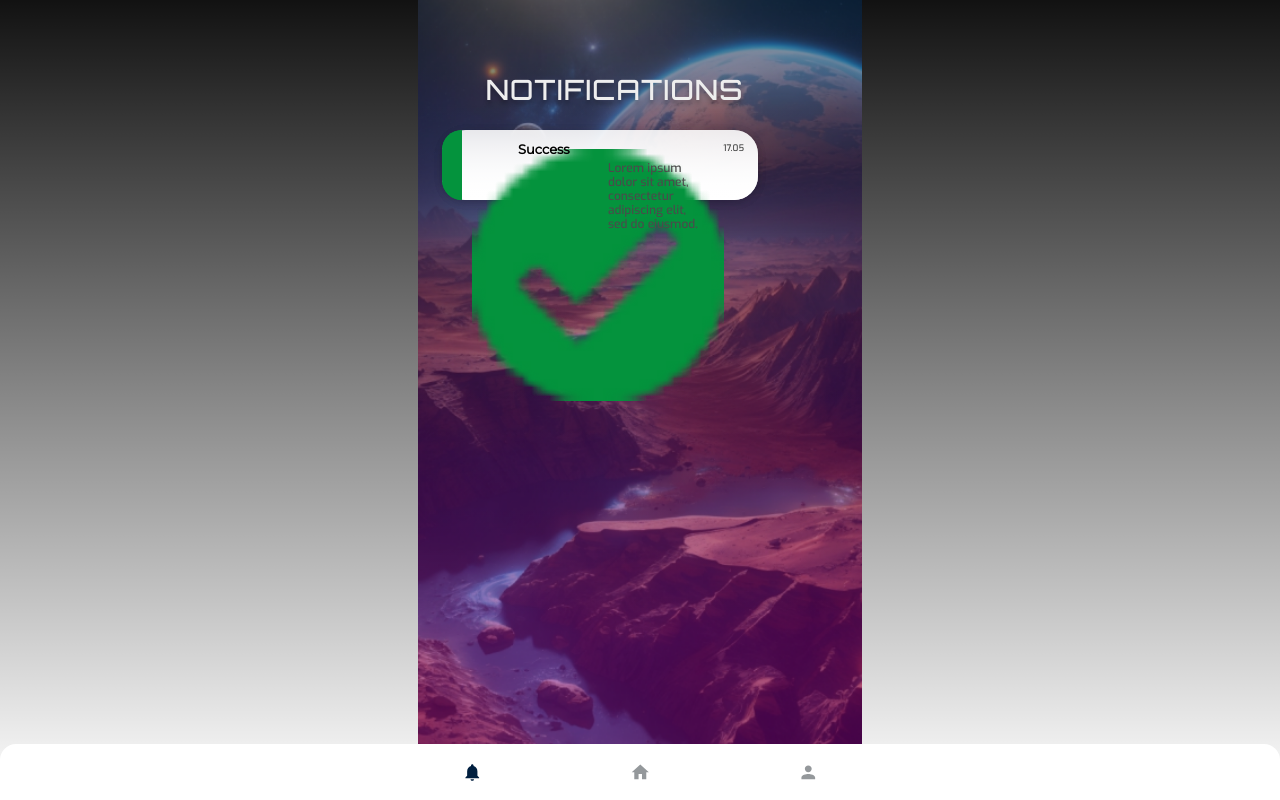
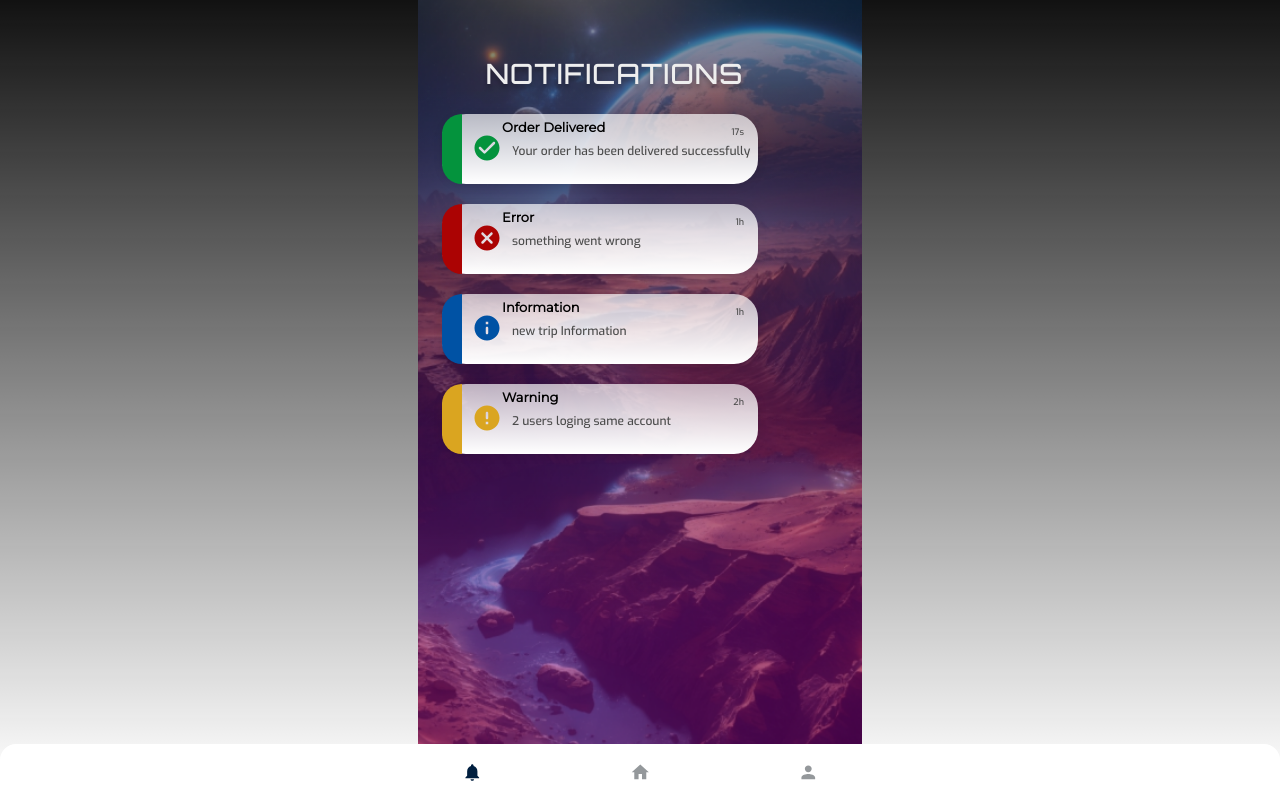
Before and after one commit to isurucuma/NodeHunters_Celestigo, a Next.js app in the folder frontend/: page /notifications in a window 1280 px wide. Built offline with nearby package versions, Linux system fonts and the light colour scheme.

Commit message:
notification components

```diff
--- a/frontend/src/app/notifications/page.tsx
+++ b/frontend/src/app/notifications/page.tsx
@@ -5,8 +5,61 @@
 import Notification from "@/components/molecules/Notification/Notification";
 import { Box } from "@mui/material";
 import PageTitle from "@/components/atoms/PageTitle/PageTitle";
+import NotificationList from "@/components/organisms/NotificationList/NotificationList";
+import { NotificationType, NotificationDataType } from "@/types/notification";
 
 const Notifications: React.FC = () => {
+  // const tempNotifications = [
+  //   {
+  //     time: "17s",
+  //     message: "Your order has been delivered successfully",
+  //     title: "Order Delivered",
+  //     type: "success",
+  //   },{
+  //     time: "1h",
+  //     message: "something went wrong",
+  //     title: "Error",
+  //     type: "error",
+  //   },
+  //   {
+  //     time: "1h",
+  //     message: "new trip Information",
+  //     title: "Information",
+  //     type: "info",
+  //   },
+  //   {
+  //     time: "2h",
+  //     message: "2 users loging same account",
+  //     title: "Warning",
+  //     type: "warning",
+  //   },
+  // ]
+  const tempNotifications: NotificationDataType[] = [
+    {
+      time: "17s",
+      message: "Your order has been delivered successfully",
+      title: "Order Delivered",
+      type: "success",
+    },
+    {
+      time: "1h",
+      message: "something went wrong",
+      title: "Error",
+      type: "error",
+    },
+    {
+      time: "1h",
+      message: "new trip Information",
+      title: "Information",
+      type: "info"
+    },
+    {
+      time: "2h",
+      message: "2 users loging same account",
+      title: "Warning",
+      type: "warning"
+    },
+  ];
   return (
     <AppTemplate>
       <Box
@@ -26,8 +79,21 @@
       >
         <PageTitle title="Notifications" />
       </Box>
-      <Notification time="17.05" />
-      <Notification time="17.05" />
+
+      {/* <Notification
+      time="17.05"
+      message="Your order has been delivered successfully"
+      title="Order Delivered"
+      type="success"
+      />
+      <Notification
+        time="asasasas"
+        message="some error message"
+        title="Error"
+        type="error"
+      /> */}
+
+      <NotificationList notifications={tempNotifications} />
     </AppTemplate>
   );
 };
--- a/frontend/src/components/atoms/Notification/NotificationMessage/NotificationMessage.tsx
+++ b/frontend/src/components/atoms/Notification/NotificationMessage/NotificationMessage.tsx
@@ -2,18 +2,33 @@
 import React from "react";
 import notificationMessageStyle from "./NotificationMessageStyles";
 import Typography from "@mui/material/Typography";
+import Box from "@mui/system/Box";
 
 const NotificationMessage = ({ message }: { message: string }) => {
   return (
+    <Box
+      sx={{
+        color: "#4B4B4B",
+        position: "absolute",
+        left: "70px",
+        top: "30px",
+        fontWeight: "Bold",
+      }}
+    >
       <Typography
         fontWeight="400"
         fontFamily="Exo"
         fontSize="12px"
         lineHeight="14px"
-      sx={notificationMessageStyle.root}
+        sx={{
+          width: "300px",
+          height: "16px",
+          left: "-150px",
+        }}
       >
         {message}
       </Typography>
+    </Box>
   );
 };
 
--- a/frontend/src/components/atoms/Notification/NotificationMessage/NotificationMessageStyles.ts
+++ b/frontend/src/components/atoms/Notification/NotificationMessage/NotificationMessageStyles.ts
@@ -1,6 +1,6 @@
 const notificationTitleStyle = {
   root: {
-    width: "100px",
+    width: "300px",
     height: "16px",
     textAlign: "left",
     alignItems: "center",
--- /dev/null
+++ b/frontend/src/components/atoms/Notification/NotificationTime/NotificationTime.tsx
@@ -0,0 +1,24 @@
+"use client";
+import React from "react";
+// import NotificationTimeStyle from "./NotificationTimeStyles";
+import Typography from "@mui/material/Typography";
+import Box from "@mui/system/Box";
+
+const NotificationTime = ({ time }: { time: string }) => {
+  return (
+    <Box
+      sx={{
+        color: "#4B4B4B",
+        position: "absolute",
+        top: "12px",
+        right: "14px",
+        fontSize: "9px",
+        fontFamily: "Exo",
+      }}
+    >
+      {time}
+    </Box>
+  );
+};
+
+export default NotificationTime;
--- a/frontend/src/components/atoms/Notification/NotificationTitle/NotificationTitle.tsx
+++ b/frontend/src/components/atoms/Notification/NotificationTitle/NotificationTitle.tsx
@@ -2,9 +2,11 @@
 import React from "react";
 import notificationTitleStyle from "./NotificationTitleStyles";
 import Typography from "@mui/material/Typography";
+import Box from "@mui/system/Box";
 
 const NotificationTitle = ({ title }: { title: string }) => {
   return (
+    <Box sx={{ color: "#000", position: "absolute", top: "5px", left: "60px" }}>
       <Typography
         fontWeight="600"
         fontFamily="Montserrat, sans-serif"
@@ -15,6 +17,7 @@
       >
         {title}
       </Typography>
+    </Box>
   );
 };
 
--- a/frontend/src/components/molecules/Notification/Notification.tsx
+++ b/frontend/src/components/molecules/Notification/Notification.tsx
@@ -1,89 +1,63 @@
 import React from "react";
 import Box from "@mui/system/Box";
-import SuccessIcon from "../../atoms/SuccessIcon/SuccessIcon";
 import NotificationTitle from "../../atoms/Notification/NotificationTitle/NotificationTitle";
 import NotificationMessage from "../../atoms/Notification/NotificationMessage/NotificationMessage";
+import NotificationTime from "../../atoms/Notification/NotificationTime/NotificationTime";
+import CheckCircleRoundedIcon from "@mui/icons-material/CheckCircleRounded";
+import CancelRoundedIcon from "@mui/icons-material/CancelRounded";
+import ErrorRoundedIcon from "@mui/icons-material/ErrorRounded";
+import InfoRoundedIcon from "@mui/icons-material/InfoRounded";
+import notificationStyle from "./NotificationStyles";
+import { NotificationDataType } from "@/types/notification";
 
-interface NotificationProps {
-  time: string;
+interface NotificationProps extends NotificationDataType {
+  index: number;
 }
 
-const Notification: React.FC<NotificationProps> = ({ time }) => {
+const Notification = ({
+  time,
+  message,
+  title,
+  type,
+  index,
+}: NotificationProps) => {
+  const notificationColors = {
+    success: "#04933D",
+    error: "#AB0303",
+    warning: "#DAA520",
+    info: "#0052A4",
+  };
+
+  const iconColor = notificationColors[type];
+
+  const notificationStyles = {
+    ...notificationStyle.leftBoarder,
+    background: iconColor,
+  };
+
   return (
-    // Box container
     <Box
       sx={{
-        background: "linear-gradient(to bottom, #FFFFFFAB, #FFFFFF)",
-        boxShadow: "0px 2px 10px rgba(0, 0, 0, 0.1)",
-        width: "316px",
-        height: "70px",
-        position: "absolute",
-        borderRadius: "24px",
-        padding: "16px",
-        display: "flex",
-        top: "130px",
+        ...notificationStyle.root,
+        top: `${index * 90 + 130}px`,
       }}
     >
-      {/* Partial bullet box */}
-      <Box
-        sx={{
-          width: "20px",
-          height: "70px",
-          background: "#04933D",
-          position: "absolute",
-          top: 0,
-          left: "0",
-          borderTopLeftRadius: "24px",
-          borderBottomLeftRadius: "24px",
-        }}
-      />
-
-      {/* Success icon */}
-      <Box
-        sx={{
-          width: "28px",
-          height: "28px",
-          position: "absolute",
-          top: "19px",
-          left: "30px",
-        }}
-      >
-        <SuccessIcon />
+      <Box sx={notificationStyles} />
+      <Box sx={notificationStyle.iconBox}>
+        {type === "success" ? (
+          <CheckCircleRoundedIcon fontSize="large" sx={{ color: iconColor }} />
+        ) : type === "error" ? (
+          <CancelRoundedIcon fontSize="large" sx={{ color: iconColor }} />
+        ) : type === "warning" ? (
+          <ErrorRoundedIcon fontSize="large" sx={{ color: iconColor }} />
+        ) : type === "info" ? (
+          <InfoRoundedIcon fontSize="large" sx={{ color: iconColor }} />
+        ) : null}
       </Box>
 
-      {/* Notification title */}
-      <Box
-        sx={{ color: "#000", position: "relative", top: "-5px", left: "60px" }}
-      >
-        <NotificationTitle title="Success" />
-      </Box>
-
-      {/* Notification message */}
-      <Box
-        sx={{
-          color: "#4B4B4B",
-          position: "relative",
-          left: "8px",
-          top: "15px",
-          fontWeight: "Bold",
-        }}
-      >
-        <NotificationMessage message="Lorem ipsum dolor sit amet, consectetur adipiscing elit, sed do eiusmod." />
-      </Box>
-
-      {/* Notification occur time */}
-      <Box
-        sx={{
-          color: "#4B4B4B",
-          position: "absolute",
-          top: "12px",
-          right: "14px",
-          fontSize: "9px",
-          fontFamily: "Exo",
-        }}
-      >
-        {time}
-      </Box>
+      <NotificationTitle title={title} />
+      <NotificationMessage message={message} />
+      <NotificationTime time={time} />
     </Box>
   );
 };
--- /dev/null
+++ b/frontend/src/components/molecules/Notification/NotificationStyles.ts
@@ -0,0 +1,31 @@
+const notificationStyle = {
+  root: {
+    background: "linear-gradient(to bottom, #FFFFFFAB, #FFFFFF)",
+    boxShadow: "0px 2px 10px rgba(0, 0, 0, 0.1)",
+    width: "316px",
+    height: "70px",
+    position: "absolute",
+    borderRadius: "24px",
+    padding: "16px",
+    display: "flex",
+  },
+  leftBoarder: {
+    width: "20px",
+    height: "70px",
+    // background: "#04933D",
+    position: "absolute",
+    top: 0,
+    left: "0",
+    borderTopLeftRadius: "24px",
+    borderBottomLeftRadius: "24px",
+  },
+  iconBox: {
+    width: "28px",
+    height: "28px",
+    position: "absolute",
+    top: "19px",
+    left: "30px",
+  },
+};
+
+export default notificationStyle;
--- /dev/null
+++ b/frontend/src/components/organisms/NotificationList/NotificationList.tsx
@@ -0,0 +1,58 @@
+import Notification from "@/components/molecules/Notification/Notification";
+import Box from '@mui/material/Box';
+import Paper from '@mui/material/Paper';
+import Grid from '@mui/material/Grid';
+import { NotificationDataType } from "@/types/notification";
+// input: list of {time, message, title, type}
+// output: list of Notification components - use mui grid
+
+const NotificationList = ({ notifications }:{
+    notifications: NotificationDataType[]
+}) => {
+    return (
+        <Box sx={{ flexGrow: 1 }}>
+        <Grid container spacing={2}>
+            {notifications.map((notification, index) => (
+            <Grid item xs={12} key={index}>
+                <Notification
+                index={index}
+                time={notification.time}
+                message={notification.message}
+                title={notification.title}
+                type={notification.type}
+                />
+            </Grid>
+            ))}
+        </Grid>
+        </Box>
+    );
+}
+
+export default NotificationList;
+
+// import Notification from "@/components/molecules/Notification/Notification";
+// import Box from '@mui/material/Box';
+// import { NotificationDataType } from "@/types/notification";
+
+// // input: list of {time, message, title, type}
+// // output: list of Notification components - use mui grid
+
+// const NotificationList = ({ notifications }:{
+//     notifications: NotificationDataType[]
+// }) => {
+//     return (
+//         <Box sx={{ display: 'flex', flexDirection: 'column' }}>
+//             {notifications.map((notification, index) => (
+//                 <Notification
+//                     key={index}
+//                     time={notification.time}
+//                     message={notification.message}
+//                     title={notification.title}
+//                     type={notification.type}
+//                 />
+//             ))}
+//         </Box>
+//     );
+// }
+
+// export default NotificationList;
--- /dev/null
+++ b/frontend/src/types/notification.ts
@@ -0,0 +1,10 @@
+// notification type : error, success, warning, info
+export type NotificationType = "error" | "success" | "warning" | "info";
+
+// notification data type
+export type NotificationDataType = {
+  title: string;
+  message: string;
+  type: NotificationType;
+  time: string;
+};
```
Lines whose indentation alone changed are shown as unchanged.
